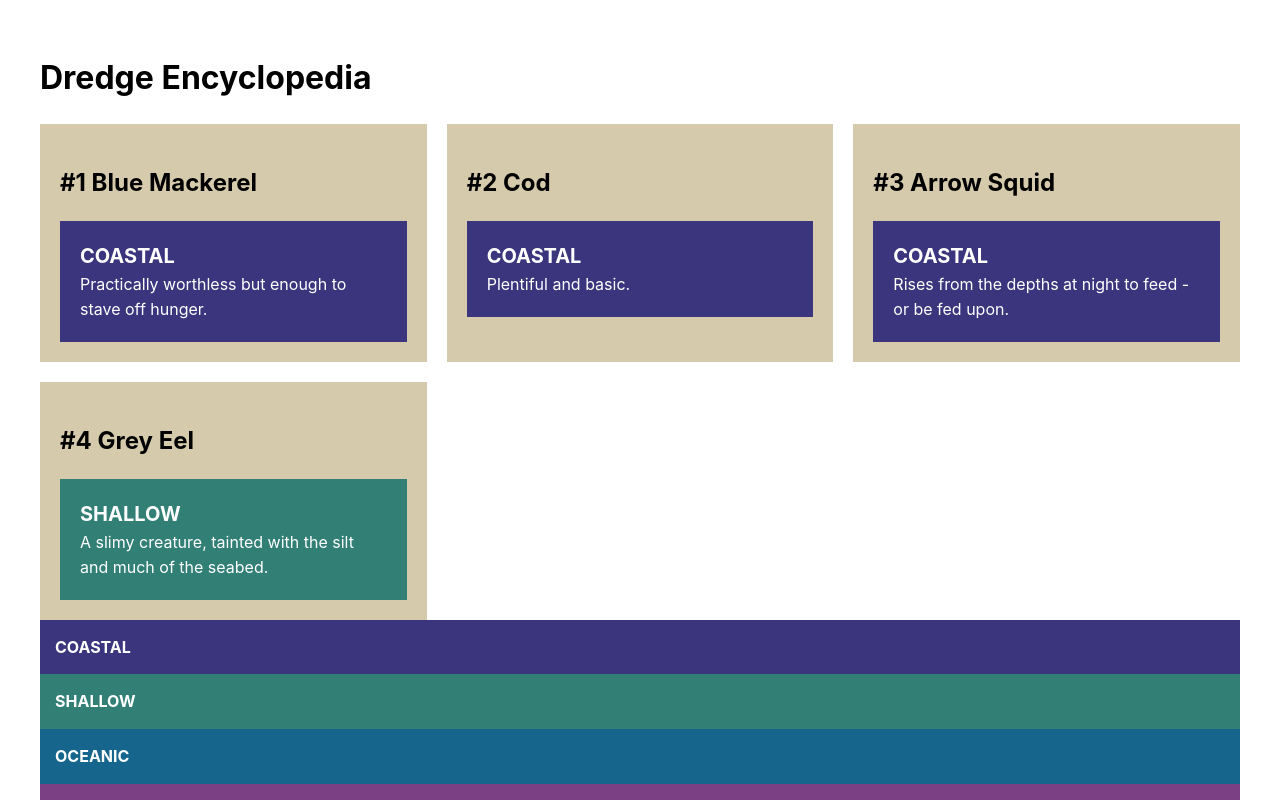
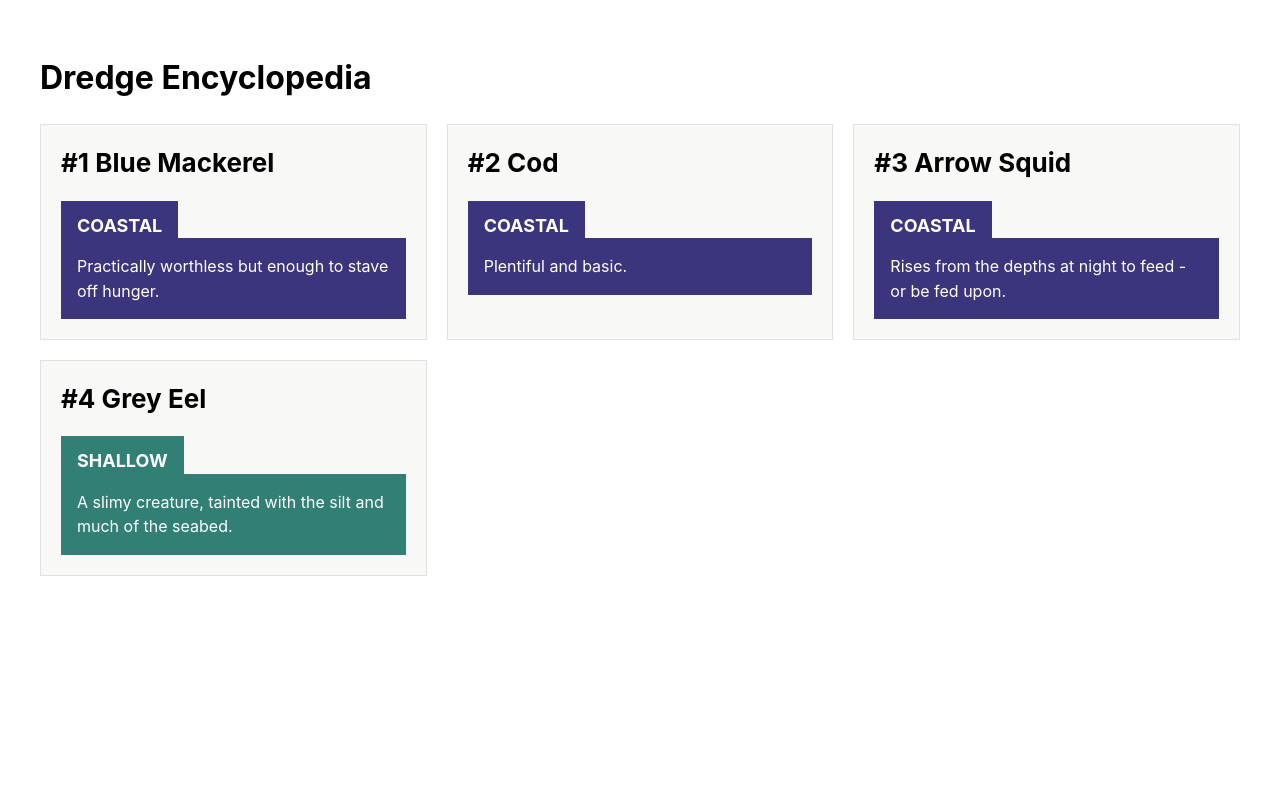
Before and after one commit to steroyle/dredge, a React (Vite) app: page / in a window 1280 px wide. Shown: the top 800 px of the page. Built offline with nearby package versions, Linux system fonts and the light colour scheme.

Commit message:
Experimenting with styling options

```diff
--- a/src/App.tsx
+++ b/src/App.tsx
@@ -2,7 +2,6 @@
 import './App.css';
 import FishCard from './components/Fish/FishCard';
 import FishGrid from './components/Fish/FishGrid';
-import WaterTypeList from './components/WaterTypeList';
 import {fishes} from './data';
 
 function App() {
@@ -15,8 +14,6 @@
           return <FishCard fish={fish} />;
         })}
       </FishGrid>
-
-      <WaterTypeList />
     </Box>
   );
 }
--- a/src/components/Fish/FishCard.module.css
+++ b/src/components/Fish/FishCard.module.css
@@ -1,6 +1,24 @@
 .card {
-  background: #d5caac;
+  background: #f8f8f7;
+  border: 1px solid #e1e1e1;
   padding: 20px;
   @media ($sm) {
   }
 }
+
+.title {
+  /* text-align: center; */
+}
+
+.content {
+  flex-direction: column;
+}
+
+.type {
+  text-transform: uppercase;
+  align-self: start;
+  padding: 12px 16px 0px;
+}
+
+.description {
+}
--- a/src/components/Fish/FishCard.tsx
+++ b/src/components/Fish/FishCard.tsx
@@ -1,7 +1,7 @@
-import {Box, Text} from '@mantine/core';
+import {Box, Flex, Text, Title} from '@mantine/core';
 import {Fish} from '../../data';
 import useWaterType from '../../hooks/useWaterType';
-import styles from './FishCard.module.css';
+import classes from './FishCard.module.css';
 
 interface FishCardProps {
   fish: Fish;
@@ -12,15 +12,28 @@
   const waterTypeInfo = getWaterTypeInfo(fish.waterType);
 
   return (
-    <Box className={styles.card}>
-      <h2>{`#${fish.id} ${fish.name}`}</h2>
+    <Box className={classes.card}>
+      <Title order={2} className={classes.title} mb={20}>{`#${fish.id} ${fish.name}`}</Title>
 
-      <Box bg={waterTypeInfo?.bgColor} c={waterTypeInfo?.color} p={20}>
-        <Text tt="uppercase" fw="bold" fz={20}>
+      <Flex className={classes.content}>
+        <Title
+          order={3}
+          className={classes.type}
+          bg={waterTypeInfo?.bgColor}
+          c={waterTypeInfo?.color}
+          fz={18}
+        >
           {fish.waterType}
+        </Title>
+        <Text
+          bg={waterTypeInfo?.bgColor}
+          c={waterTypeInfo?.color}
+          p={16}
+          classNames={{root: classes.description}}
+        >
+          {fish.description}
         </Text>
-        <Text>{fish.description}</Text>
-      </Box>
+      </Flex>
     </Box>
   );
 }
```
